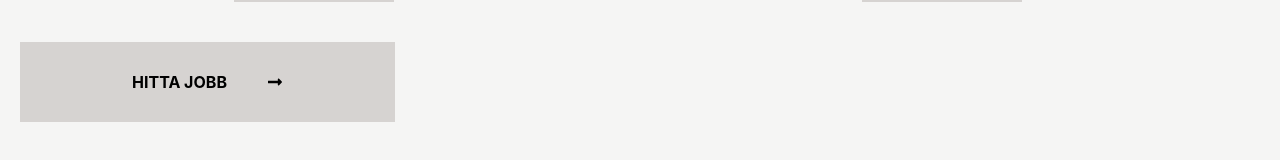
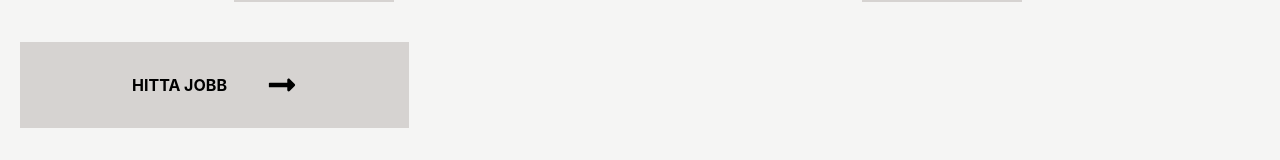
Before and after one commit to Adrozs/Emplojd, a React (Vite) app: page /NoEarlierCoverLetter in a window 1280 px wide. Shown: the part 747-907 px from the top of the page. Built offline with nearby package versions, Linux system fonts and the light colour scheme.

Commit message:
Fix styling and alignment issues in NoEarlierCoverLetter component

```diff
--- a/src/pages/Profile/NoEarlierCoverLetter.jsx
+++ b/src/pages/Profile/NoEarlierCoverLetter.jsx
@@ -32,7 +32,7 @@ function NoEarlierCoverLetter() {
 						to="/joblist"
 						className=" ml-5 p-7 px-28 font-bold bg-stone-300 flex items-center"
 					>
-						HITTA JOBB <FaLongArrowAltRight className="ml-10" />
+						HITTA JOBB <FaLongArrowAltRight className="ml-10 text-3xl" />
 					</Link>
 				</div>
 			</div>
@@ -40,3 +40,8 @@ function NoEarlierCoverLetter() {
 	);
 }
 export default NoEarlierCoverLetter;
+
+// Still to do:
+// fix boxes centering
+// Center hitta jobb
+// fix Arrow icon size and position
```
